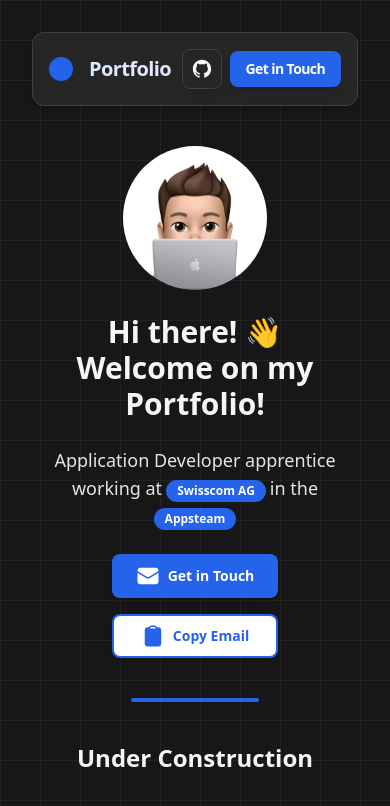
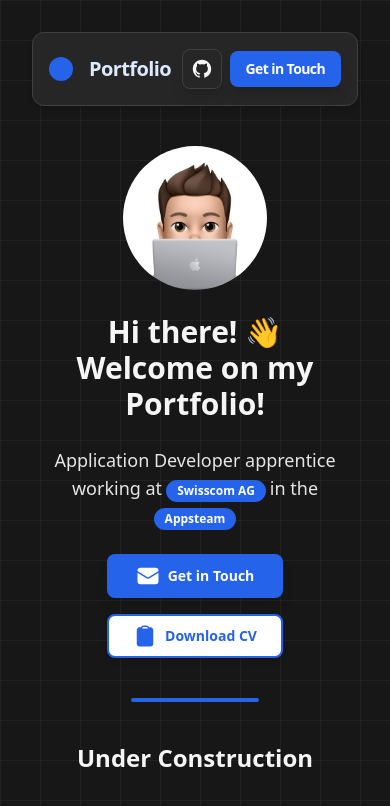
Before and after one commit to Fabbboy/portfolio, a Next.js app: page / in a window 390 px wide. Shown: the top 806 px of the page. Built offline with nearby package versions, Linux system fonts and the light colour scheme.

Commit message:
trying responsiveness

```diff
--- a/src/components/HeroComponent/HeroComponent.tsx
+++ b/src/components/HeroComponent/HeroComponent.tsx
@@ -52,7 +52,7 @@ const HeroComponent = () => {
           className="flex items-center justify-center space-x-2 border-2 border-blue-600 text-blue-600 hover:bg-blue-600 hover:text-white font-semibold px-6 py-3 rounded-lg shadow-md transition duration-300 w-full md:w-auto"
         >
           <ClipboardIcon className="w-6 h-6" />
-          <span>Copy Email</span>
+          <span>Download CV</span>
         </Button>
       </div>
     </div>
```
